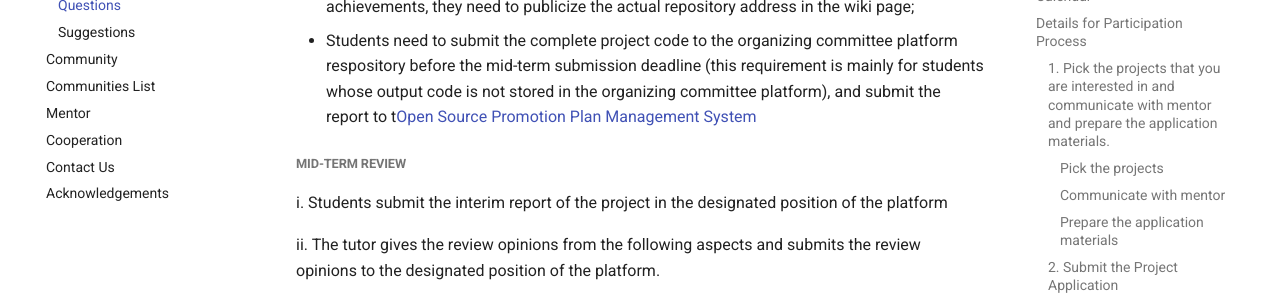
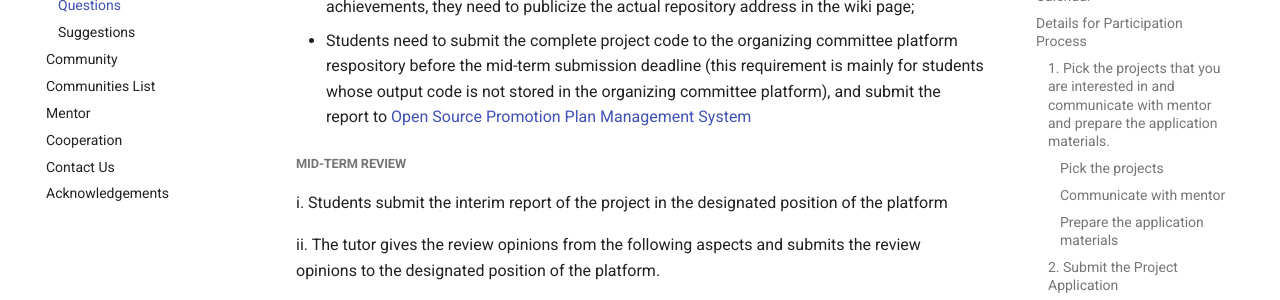
Before and after one commit to summer-ospp/help-en, an MkDocs documentation site: the page built from docs/student.md, in a window 1280 px wide and 900 px high, scrolled down 3671 px. Shown: the part 229-529 px from the top of the window. Built offline with MkDocs 1.6.1 and Material for MkDocs 9.7.7, drawn with Linux system fonts in a browser that asks for light colours; comment, search, counter and statistics services are not loaded.

```diff
--- a/docs/student.md
+++ b/docs/student.md
@@ -106,7 +106,7 @@ The organizing committee will not support the unaccepted student to develop the
 
   - The code repository used by students in the process of project development can be communicated and determined by the community. It can be stored in the open repository of the designated platform in the community, or in the repository provided by the organizing committee. If students only use the organizing committee repository to submit milestone achievements, they need to publicize the actual repository address in the wiki page;
 
-  - Students need to submit the complete project code to the organizing committee platform respository before the mid-term submission deadline (this requirement is mainly for students whose output code is not stored in the organizing committee platform), and submit the report to t[Open Source Promotion Plan Management System](https://portal.summer-ospp.ac.cn/summer/login)
+  - Students need to submit the complete project code to the organizing committee platform respository before the mid-term submission deadline (this requirement is mainly for students whose output code is not stored in the organizing committee platform), and submit the report to [Open Source Promotion Plan Management System](https://portal.summer-ospp.ac.cn/summer/login)
 
 ##### Mid-term review
 
```
